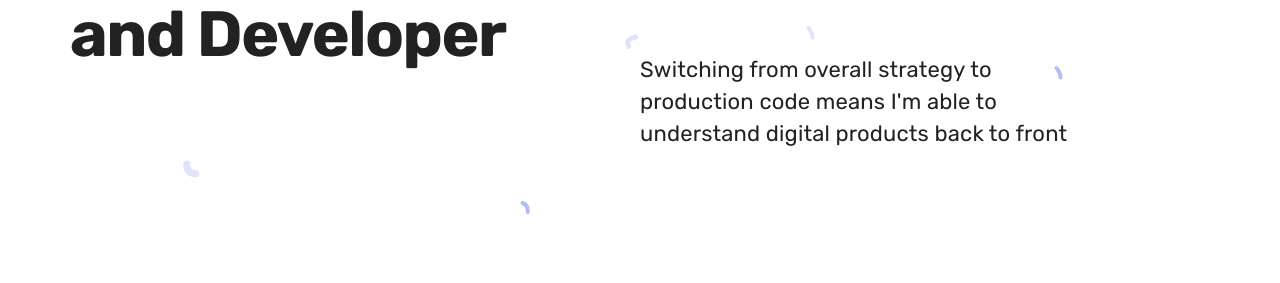
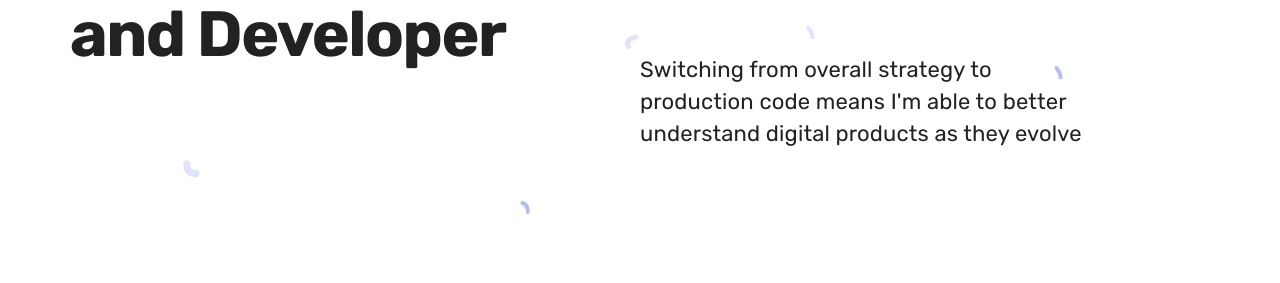
Before and after one commit to jonathanandrewsuk/jonathanandrewsuk.github.io, a Jekyll site: the page built from index.html, in a window 1280 px wide and 900 px high. Shown: the part 327-610 px from the top of the window. Built offline with Jekyll 4.4.1, drawn with Linux system fonts in a browser that asks for light colours; nearby versions of some CDN libraries.

Commit message:
Update index.html

```diff
--- a/index.html
+++ b/index.html
@@ -2,7 +2,7 @@
 layout: default
 overtitle: I work as a
 title: Product Manager and Developer
-description: Switching from overall strategy to production code means I'm able to understand digital products back to front
+description: Switching from overall strategy to production code means I'm able to better understand digital products as they evolve
 featured_image: /images/social.jpg
 ---
 
```
